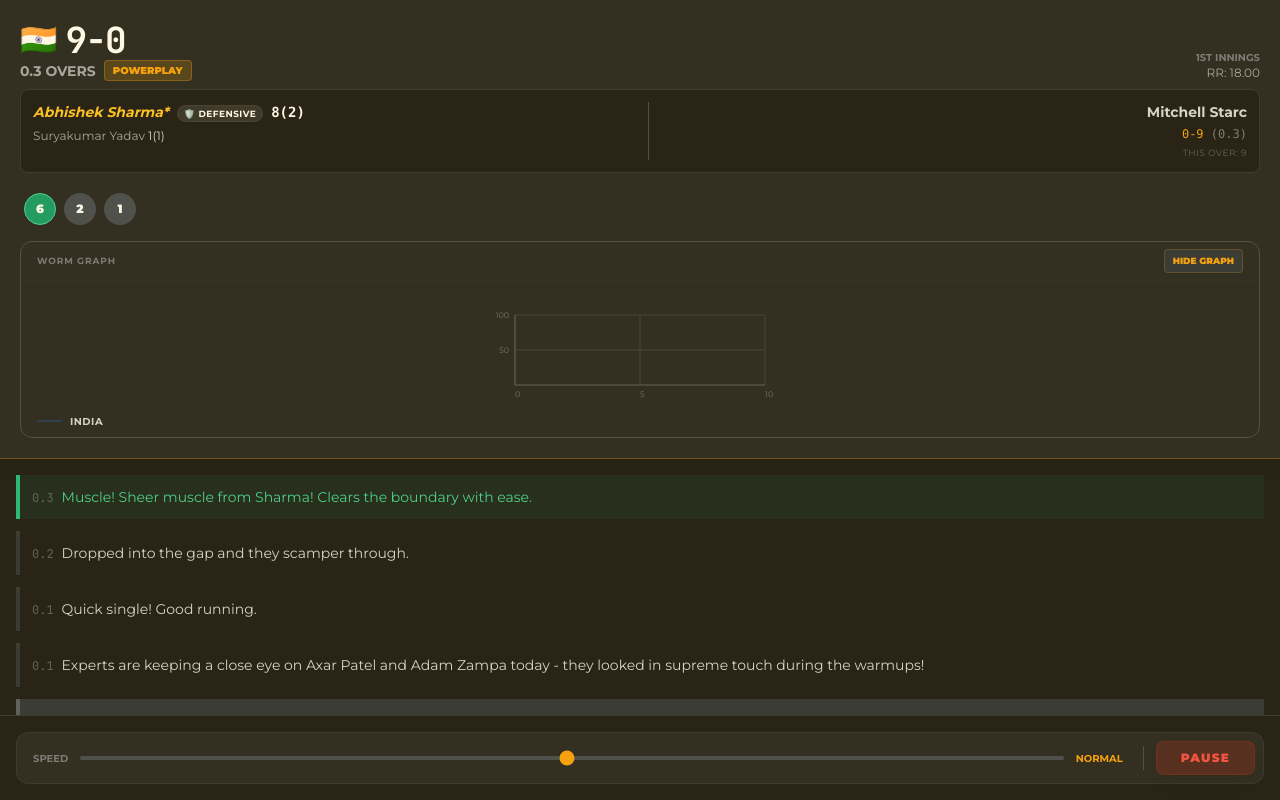
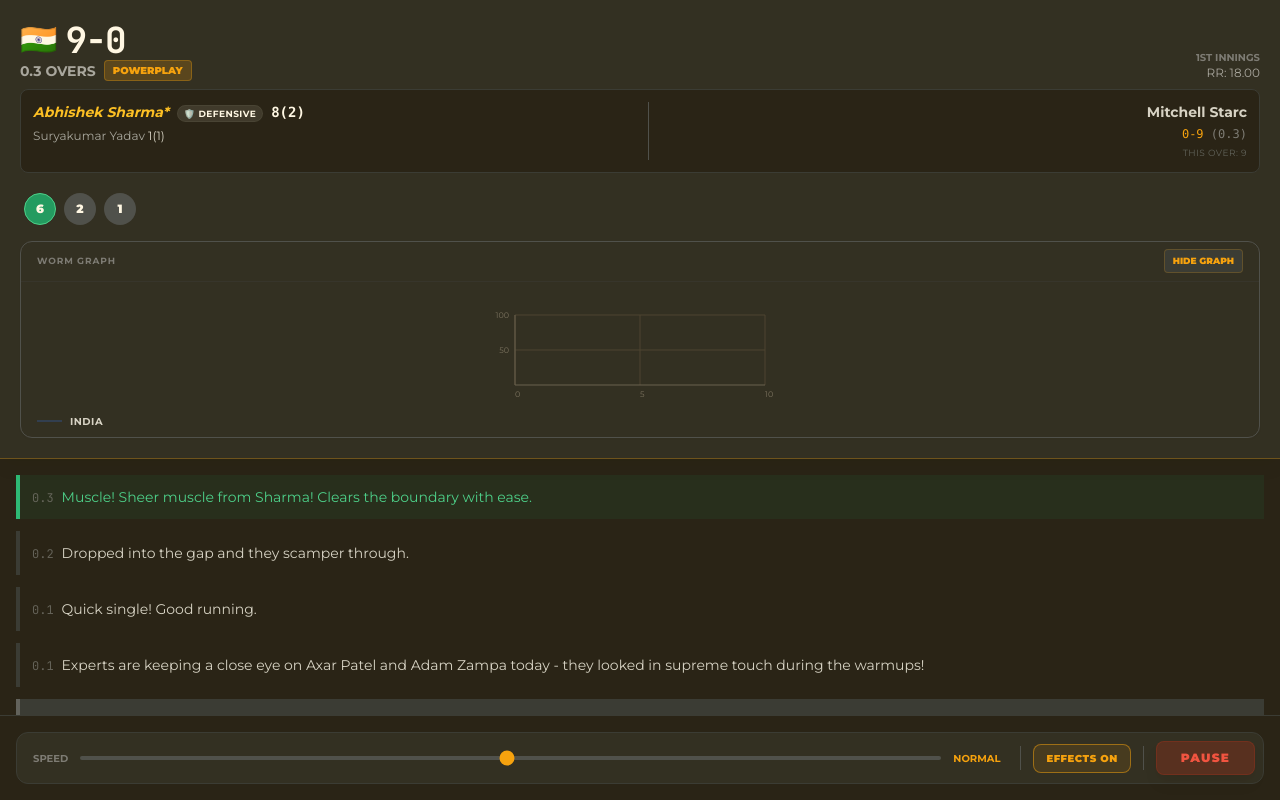
Before and after one commit to jzfdav/cricfuzz, a Preact app: page / in a window 1280 px wide. Both pictures are taken after a click on the button "START MATCH". Built offline with nearby package versions, Linux system fonts and the light colour scheme.

Commit message:
feat: add toggle for immersive visual effects

```diff
--- a/src/components/Controls.tsx
+++ b/src/components/Controls.tsx
@@ -29,6 +29,22 @@ export function Controls({ engine }: ControlsProps) {
             {/* Separator */}
             <div className="h-6 w-px bg-gray-700"></div>
 
+            {/* Effects Toggle */}
+            <button
+                onClick={() => GameState.immersiveEffects.value = !GameState.immersiveEffects.value}
+                className={`flex items-center gap-2 px-3 py-1.5 rounded-lg border transition-all ${GameState.immersiveEffects.value
+                    ? "bg-amber-500/10 border-amber-500/50 text-amber-500"
+                    : "bg-gray-800 border-gray-700 text-gray-500"
+                    }`}
+            >
+                <span className="text-[10px] font-black uppercase tracking-wider">
+                    {GameState.immersiveEffects.value ? "Effects On" : "Effects Off"}
+                </span>
+            </button>
+
+            {/* Separator */}
+            <div className="h-6 w-px bg-gray-700"></div>
+
             {/* Play/Pause Button - Compact */}
             <button
                 onClick={() => GameState.isRunning.value ? engine.stopMatch() : engine.resumeMatch()}
--- a/src/components/EffectsOverlay.tsx
+++ b/src/components/EffectsOverlay.tsx
@@ -6,6 +6,7 @@ export function EffectsOverlay() {
     const [activeEvent, setActiveEvent] = useState<{ type: string | null, timestamp: number } | null>(null);
 
     useEffect(() => {
+        if (!GameState.immersiveEffects.value) return;
         const ev = GameState.lastEvent.value;
         if (ev && ev.timestamp !== activeEvent?.timestamp) {
             setActiveEvent(ev);
@@ -42,6 +43,7 @@ export function ShakeWrapper({ children }: { children: any }) {
     const [shake, setShake] = useState(false);
 
     useEffect(() => {
+        if (!GameState.immersiveEffects.value) return;
         const ev = GameState.lastEvent.value;
         if (ev?.type === 'wicket' || ev?.type === 'six') {
             setShake(true);
--- a/src/engine/GameState.ts
+++ b/src/engine/GameState.ts
@@ -103,7 +103,8 @@ export const GameState = {
 
     // Real-time Visualization
     currentMindset: signal<'Defensive' | 'Balanced' | 'Attacking'>('Balanced'),
-    lastEvent: signal<{ type: 'wicket' | 'four' | 'six' | null, timestamp: number } | null>(null)
+    lastEvent: signal<{ type: 'wicket' | 'four' | 'six' | null, timestamp: number } | null>(null),
+    immersiveEffects: signal<boolean>(true)
 };
 
 export interface TeamStructure {
```
